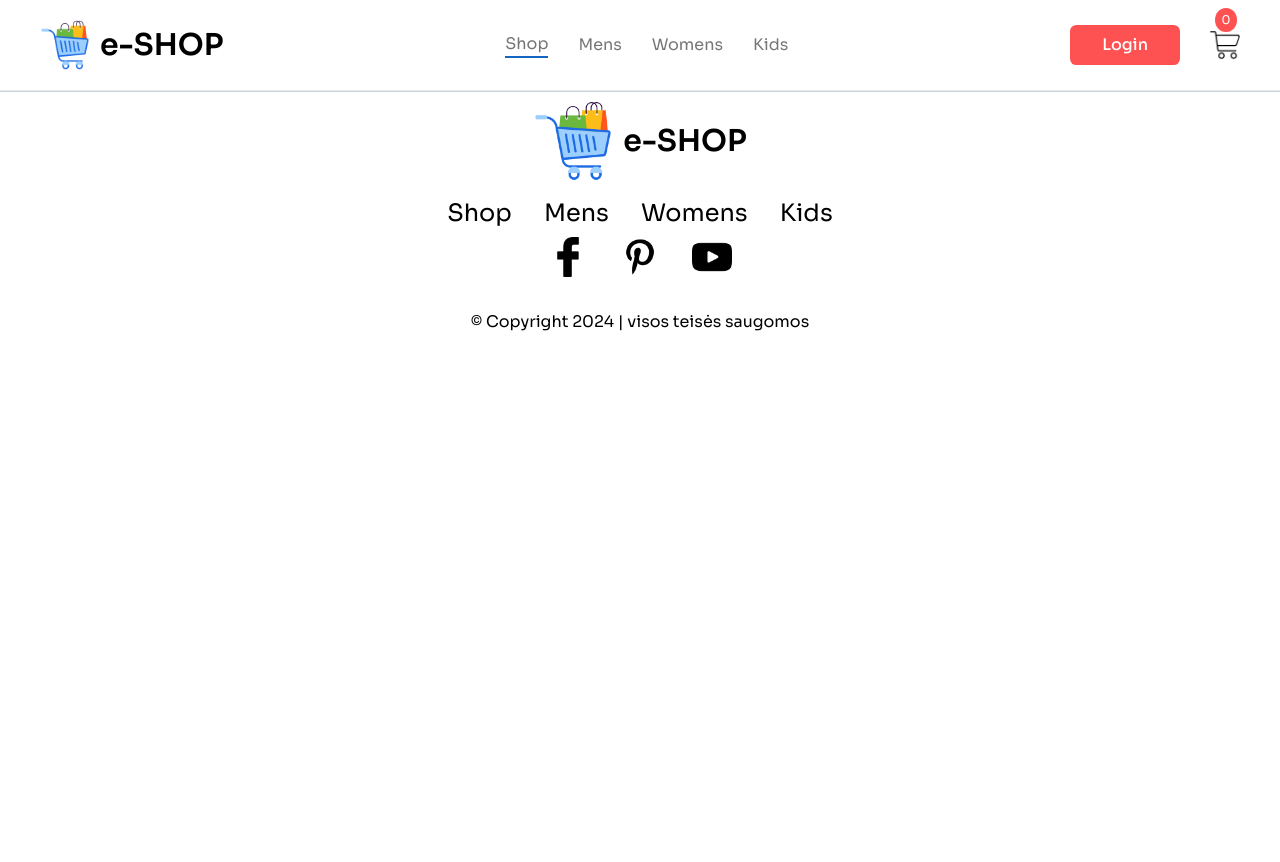
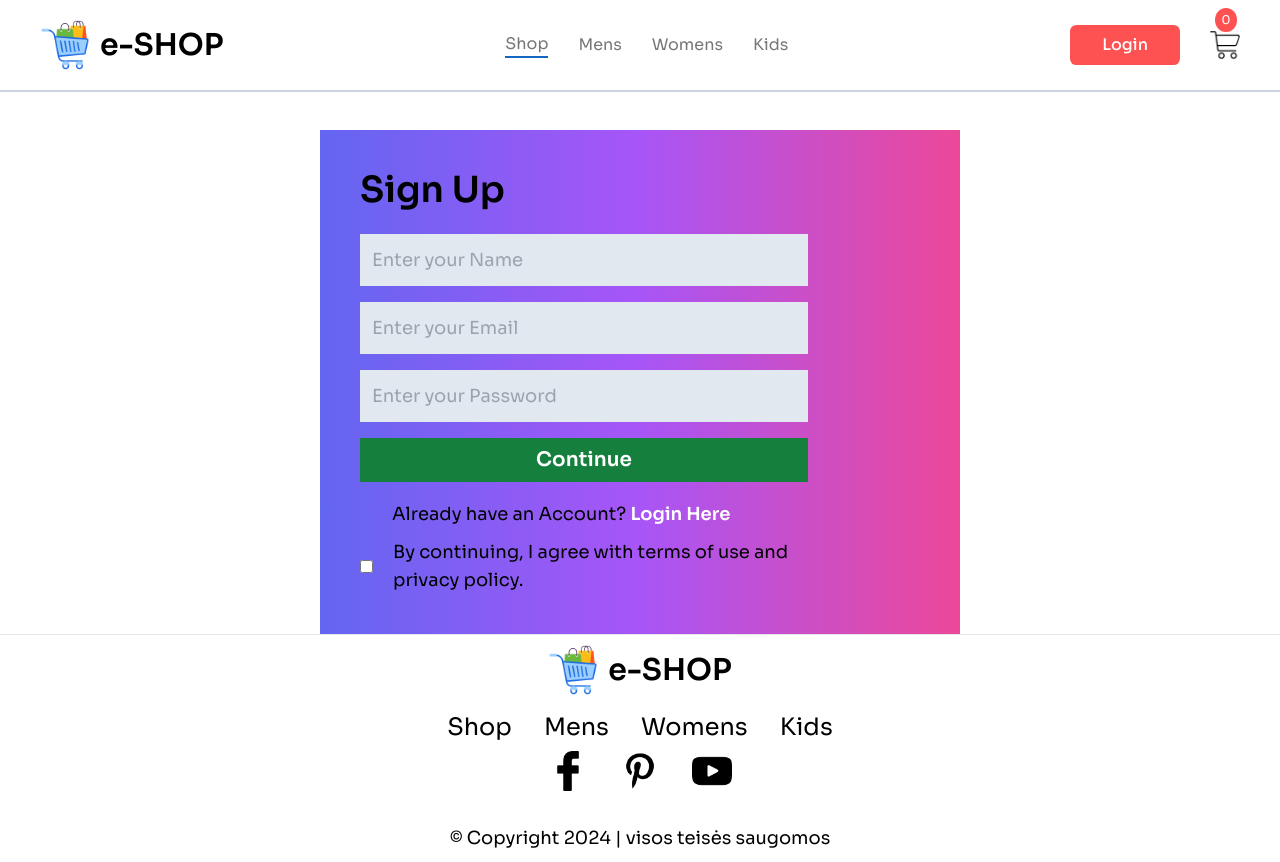
Before and after one commit to simonaDev-projects/ecommerce-react, a React (Create React App) app: page /login in a window 1280 px wide. Before the commit the page ends 800 px from the top, so only its background shows below. Built offline with nearby package versions, Linux system fonts and the light colour scheme.

Commit message:
Login/signup page structure & style

```diff
--- a/src/Components/Footer/Footer.jsx
+++ b/src/Components/Footer/Footer.jsx
@@ -12,7 +12,7 @@ const Footer = () => {
          <div className='flex flex-col items-center gap-4 justify-center m-2.5'>
 
             <div className='flex items-center gap-2.5 font-semibold text-3xl'>
-               <img className='w-[80px]' src={logo} alt="" />
+               <img className='w-[50px]' src={logo} alt="" />
                <p className=''>e-SHOP</p>
             </div>
 
@@ -40,7 +40,7 @@ const Footer = () => {
                </div>
             </div>
             <hr />
-            <div className='text-base'> &copy; Copyright 2024 | visos teisės saugomos</div>
+            <div className='text-lg'> &copy; Copyright 2024 | visos teisės saugomos</div>
          </div>
       </>
    )
--- a/src/Pages/LoginSignup.jsx
+++ b/src/Pages/LoginSignup.jsx
@@ -1,11 +1,35 @@
-import React from 'react'
+import React from 'react';
 
 const LoginSignup = () => {
    return (
-      <div>
+      <div className='w-6/12 bg-gradient-to-r from-indigo-500 via-purple-500 to-pink-500 p-10 flex justify-center items-center m-auto mt-10'>
+         <div className=''>
+            <h3 className='text-4xl font-semibold'>Sign Up</h3>
 
+            <form className='w-4/5 flex flex-col gap-2 mt-4 '>
+               <label htmlFor="username"></label>
+               <input className='bg-slate-200 py-3 px-3 text-lg' type="text" placeholder='Enter your Name' />
+               <label htmlFor="email"></label>
+               <input className='bg-slate-200 py-3 px-3 text-lg' type="email" placeholder='Enter your Email' />
+               <label htmlFor="password"></label>
+               <input className='bg-slate-200 py-3 px-3 text-lg' type="password" placeholder='Enter your Password' />
+
+               <button className='bg-green-700 py-2 text-white font-semibold text-xl mt-2'>Continue</button>
+
+               <div className='text-lg'>
+                  <p className='ml-8 my-2.5'>Already have an Account? <span className='text-white font-semibold cursor-pointer'>Login Here</span></p>
+                  <div className='flex items-center '>
+                     <label htmlFor="agree"></label>
+                     <input type="checkbox" name='agree' id='agree' required />
+                     <p className='ml-5'>By continuing, I agree with terms of use and privacy policy.</p>
+                  </div>
+
+               </div>
+
+            </form>
+         </div>
       </div>
    )
 }
 
-export default LoginSignup
+export default LoginSignup;
```
